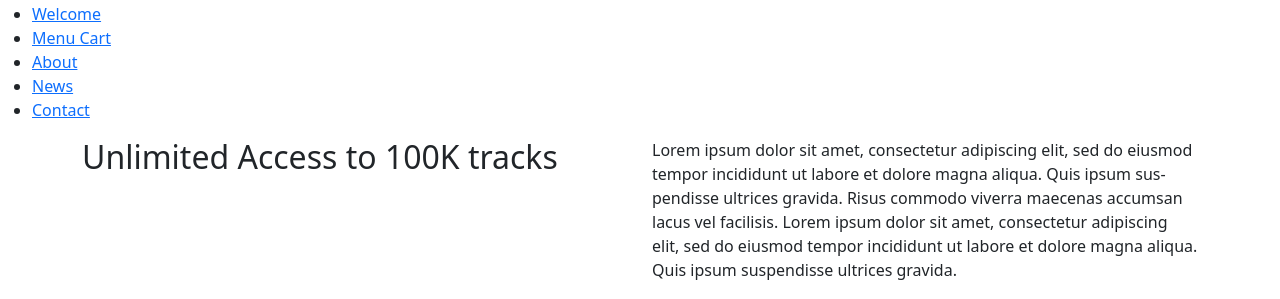
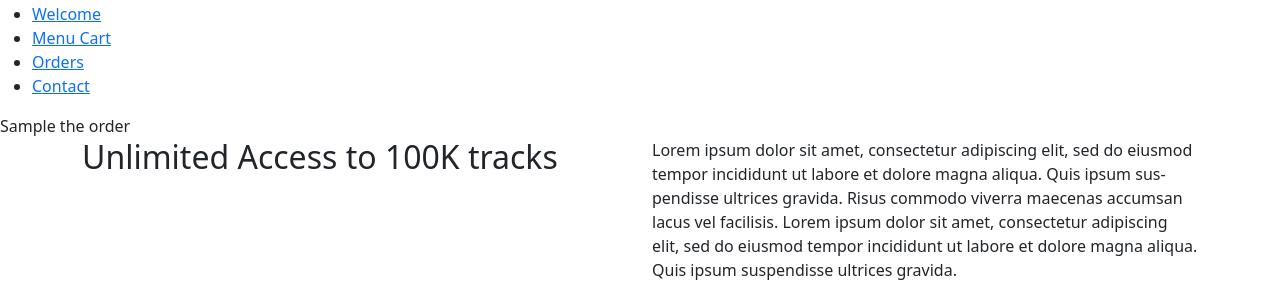
Before and after one commit to lutfiqaraman/menucart, a Symfony app: template templates/order/index.html.twig in a window 1280 px wide. Shown: the part 322-621 px from the top of the page. Run offline with Twig, Linux system fonts and the light colour scheme; the template is opened without the code that fills it: most values are stand-ins (such as "Sample title", 1, 10 or a date in 2020); some libraries are stand-ins or nearby versions.

Commit message:
build order function

```diff
--- a/templates/base.html.twig
+++ b/templates/base.html.twig
@@ -54,7 +54,7 @@
     <ul class="main-menu">
         <li><a href="{{ path('homepage') }}">Welcome</a></li>
         <li><a href="{{ path('menu') }}">Menu Cart</a></li>
-        <li><a href="#">About</a></li>
+        <li><a href="{{ path('orderlist') }}">Orders</a></li>
         {% if is_granted('IS_AUTHENTICATED_FULLY') %}
         <li><a href="#">Employees</a>
             <ul class="sub-menu">
@@ -68,7 +68,6 @@
             </ul>
         </li>
         {% endif %}
-        <li><a href="#">News</a></li>
         <li><a href="#">Contact</a></li>
     </ul>
 </header>
--- a/templates/order/index.html.twig
+++ b/templates/order/index.html.twig
@@ -1,7 +1,7 @@
 {% extends 'base.html.twig' %}
 
-{% block title %}Hello OrderController!{% endblock %}
-
 {% block body %}
-
+    {% for order in theOrder %}
+        {{ order.name }}
+    {% endfor %}
 {% endblock %}
```
Also changed, not shown: src/Controller/OrderController.php (+8 -3 lines).
